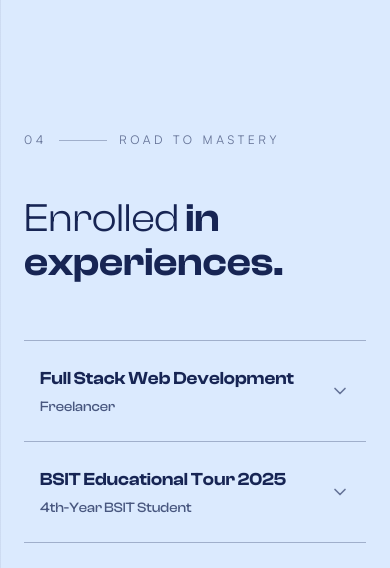
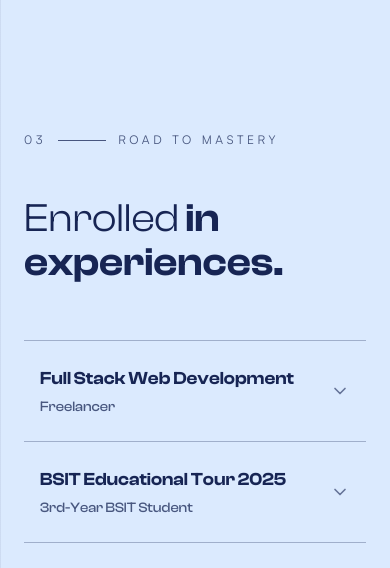
Before and after one commit to ryanestoque/portfolio, a Next.js app: page / in a window 390 px wide. Shown: the part 3460-4028 px from the top of the page. Built offline with nearby package versions, Linux system fonts and the light colour scheme.

Commit message:
fix: update mobile experience section number to 03 and educational tour role

```diff
--- a/components/sections/experience/MobileExperience.tsx
+++ b/components/sections/experience/MobileExperience.tsx
@@ -9,6 +9,7 @@ import CertificateLightbox from "@/components/ui/CertificateLightbox";
 import { FileText, ChevronDown } from "lucide-react";
 import { ScrollRevealBars } from "@/components/ui/ScrollRevealBars";
 import { Button } from "@/components/ui/button";
+import SectionHeader from "@/components/ui/SectionHeader";
 
 export default function MobileExperience() {
   const [expandedId, setExpandedId] = useState<string | null>(null);
@@ -34,13 +35,7 @@ export default function MobileExperience() {
         <div className="max-w-[1400px] mx-auto px-6 md:px-10">
           {/* Section Label */}
           <div className="flex items-center gap-3 mb-12">
-            <span className="text-xs tracking-[0.3em] uppercase text-text-tertiary">
-              04
-            </span>
-            <div className="w-12 h-[1px] bg-border" />
-            <span className="text-xs tracking-[0.3em] uppercase text-text-tertiary">
-              ROAD TO MASTERY
-            </span>
+            <SectionHeader number="03" label="ROAD TO MASTERY" />
           </div>
 
           <div className="mb-14">
--- a/lib/experience-data.ts
+++ b/lib/experience-data.ts
@@ -25,7 +25,7 @@ export const experiences: Experience[] = [
   },
   {
     id: "experience-2",
-    role: "4th-Year BSIT Student",
+    role: "3rd-Year BSIT Student",
     company: "BSIT Educational Tour 2025",
     dateRange: "November 2025",
     description:
```
